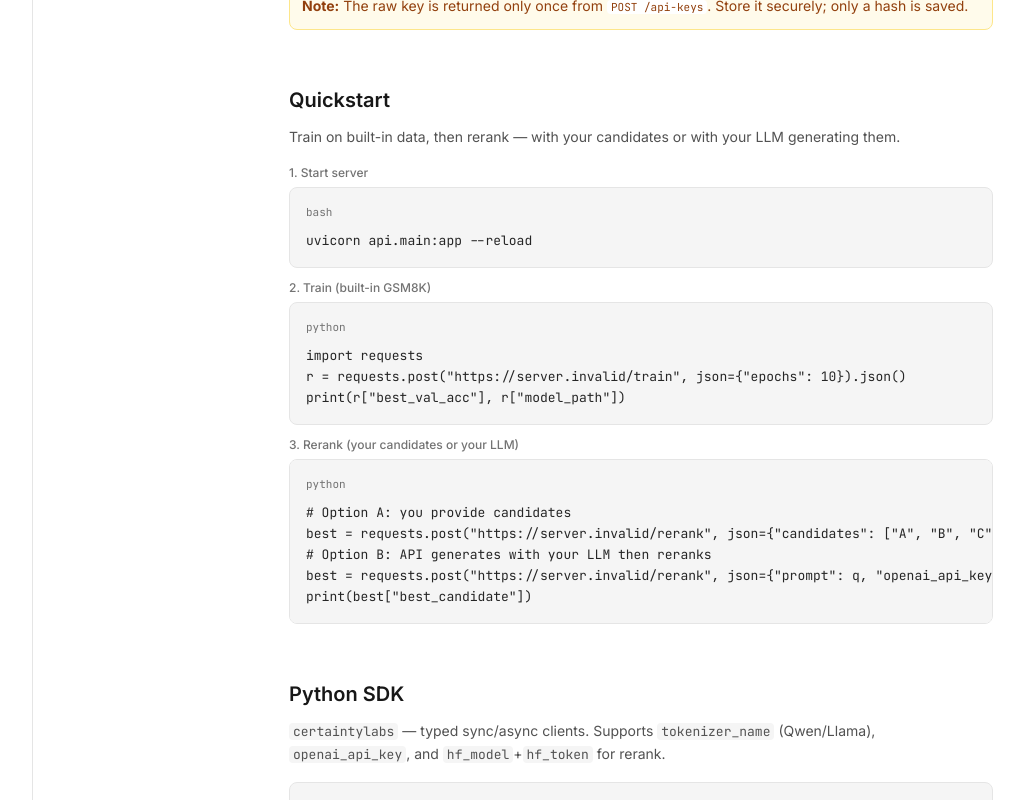
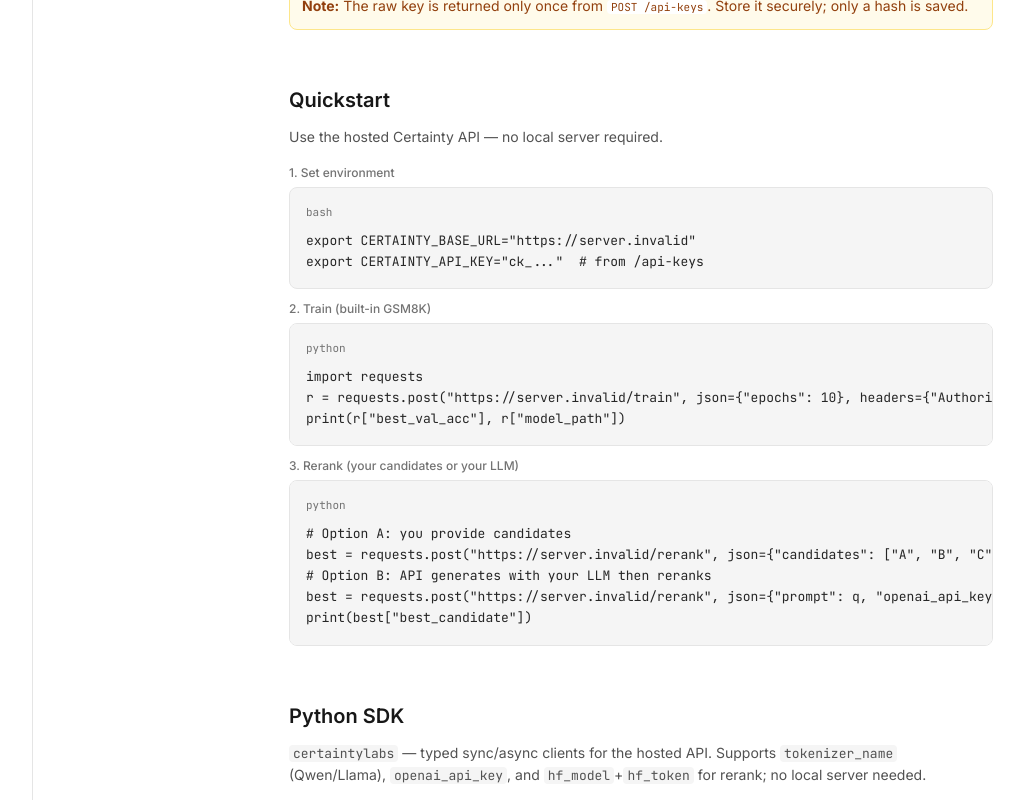
Before and after one commit to benski20/Certainty_labs, a Next.js app in the folder platform/: page /platform/docs in a window 1280 px wide. Shown: the part 1720-2520 px from the top of the page, without its empty margins (175-1199 px from the left). Built offline with nearby package versions, Linux system fonts and the light colour scheme; no server answers.

Commit message:
Docs updates

```diff
--- a/platform/src/app/platform/docs/page.tsx
+++ b/platform/src/app/platform/docs/page.tsx
@@ -445,20 +445,29 @@ export default function DocsPage() {
         <section id="quickstart" className="mb-14 scroll-mt-24">
           <h2 className="text-xl font-semibold text-neutral-900 mb-3">Quickstart</h2>
           <p className="text-sm text-neutral-600 mb-4 leading-relaxed">
-            Train on built-in data, then rerank — with your candidates or with your LLM generating them.
+            Use the hosted Certainty API — no local server required.
           </p>
           <div className="space-y-3">
             <div>
-              <p className="text-xs font-medium text-neutral-500 mb-1.5">1. Start server</p>
-              <CodeBlock code={`uvicorn api.main:app --reload`} lang="bash" />
+              <p className="text-xs font-medium text-neutral-500 mb-1.5">1. Set environment</p>
+              <CodeBlock
+                code={`export CERTAINTY_BASE_URL="${BASE}"\nexport CERTAINTY_API_KEY="ck_..."  # from /api-keys`}
+                lang="bash"
+              />
             </div>
             <div>
               <p className="text-xs font-medium text-neutral-500 mb-1.5">2. Train (built-in GSM8K)</p>
-              <CodeBlock code={`import requests\nr = requests.post("${BASE}/train", json={"epochs": 10}).json()\nprint(r["best_val_acc"], r["model_path"])`} lang="python" />
+              <CodeBlock
+                code={`import requests\nr = requests.post("${BASE}/train", json={"epochs": 10}, headers={"Authorization": "Bearer ck_..."}).json()\nprint(r["best_val_acc"], r["model_path"])`}
+                lang="python"
+              />
             </div>
             <div>
               <p className="text-xs font-medium text-neutral-500 mb-1.5">3. Rerank (your candidates or your LLM)</p>
-              <CodeBlock code={`# Option A: you provide candidates\nbest = requests.post("${BASE}/rerank", json={"candidates": ["A", "B", "C"], "prompt": q}).json()\n# Option B: API generates with your LLM then reranks\nbest = requests.post("${BASE}/rerank", json={"prompt": q, "openai_api_key": "sk-...", "n_candidates": 5}).json()\nprint(best["best_candidate"])`} lang="python" />
+              <CodeBlock
+                code={`# Option A: you provide candidates\nbest = requests.post("${BASE}/rerank", json={"candidates": ["A", "B", "C"], "prompt": q}, headers={"Authorization": "Bearer ck_..."}).json()\n# Option B: API generates with your LLM then reranks\nbest = requests.post("${BASE}/rerank", json={"prompt": q, "openai_api_key": "sk-...", "n_candidates": 5}, headers={"Authorization": "Bearer ck_..."}).json()\nprint(best["best_candidate"])`}
+                lang="python"
+              />
             </div>
           </div>
         </section>
@@ -467,18 +476,18 @@ export default function DocsPage() {
         <section id="sdk" className="mb-14 scroll-mt-24">
           <h2 className="text-xl font-semibold text-neutral-900 mb-3">Python SDK</h2>
           <p className="text-sm text-neutral-600 mb-4 leading-relaxed">
-            <code className="text-[13px] bg-neutral-100 px-1 rounded">certaintylabs</code> — typed sync/async clients. Supports <code className="text-[13px] bg-neutral-100 px-1 rounded">tokenizer_name</code> (Qwen/Llama), <code className="text-[13px] bg-neutral-100 px-1 rounded">openai_api_key</code>, and <code className="text-[13px] bg-neutral-100 px-1 rounded">hf_model</code>+<code className="text-[13px] bg-neutral-100 px-1 rounded">hf_token</code> for rerank.
+            <code className="text-[13px] bg-neutral-100 px-1 rounded">certaintylabs</code> — typed sync/async clients for the hosted API. Supports <code className="text-[13px] bg-neutral-100 px-1 rounded">tokenizer_name</code> (Qwen/Llama), <code className="text-[13px] bg-neutral-100 px-1 rounded">openai_api_key</code>, and <code className="text-[13px] bg-neutral-100 px-1 rounded">hf_model</code>+<code className="text-[13px] bg-neutral-100 px-1 rounded">hf_token</code> for rerank; no local server needed.
           </p>
           <CodeBlock code={`pip install certaintylabs`} lang="bash" />
           <div className="mt-3 space-y-3">
             <CodeBlock
-              code={`from certaintylabs import Certainty\nclient = Certainty()  # or base_url=..., api_key=...\n# Train (built-in or your data)\nresult = client.train(epochs=10)\nresult = client.train_with_data(samples, epochs=10)\nresult = client.train_from_file("data.jsonl")\n# Rerank (your candidates or your LLM)\nbest = client.rerank(candidates=["A","B","C"], prompt=q)\nbest = client.rerank(prompt=q, openai_api_key="sk-...", n_candidates=5)`}
+              code={`from certaintylabs import Certainty\n\n# Reads CERTAINTY_BASE_URL (${BASE}) and CERTAINTY_API_KEY from env\nclient = Certainty()\n\n# Train (built-in or your data)\nresult = client.train(epochs=10)\nresult = client.train_with_data(samples, epochs=10)\nresult = client.train_from_file("data.jsonl")\n\n# Rerank (your candidates or your LLM)\nbest = client.rerank(candidates=["A","B","C"], prompt=q)\nbest = client.rerank(prompt=q, openai_api_key="sk-...", n_candidates=5)`}
               lang="python"
             />
             <CodeBlock code={`from certaintylabs import AsyncCertainty\nasync with AsyncCertainty() as c:\n    r = await c.train(epochs=5)\n    b = await c.rerank(prompt=q, openai_api_key="sk-...")`} lang="python" />
           </div>
           <p className="text-xs text-neutral-500 mt-3">
-            Env: <code className="bg-neutral-100 px-1 rounded">CERTAINTY_BASE_URL</code>, <code className="bg-neutral-100 px-1 rounded">CERTAINTY_API_KEY</code>. Errors: <code className="bg-neutral-100 px-1 rounded">APIError</code>, <code className="bg-neutral-100 px-1 rounded">ConnectionError</code>.
+            Env: <code className="bg-neutral-100 px-1 rounded">CERTAINTY_BASE_URL</code> (defaults to {BASE}), <code className="bg-neutral-100 px-1 rounded">CERTAINTY_API_KEY</code>. Errors: <code className="bg-neutral-100 px-1 rounded">APIError</code>, <code className="bg-neutral-100 px-1 rounded">ConnectionError</code>.
           </p>
         </section>
 
```
